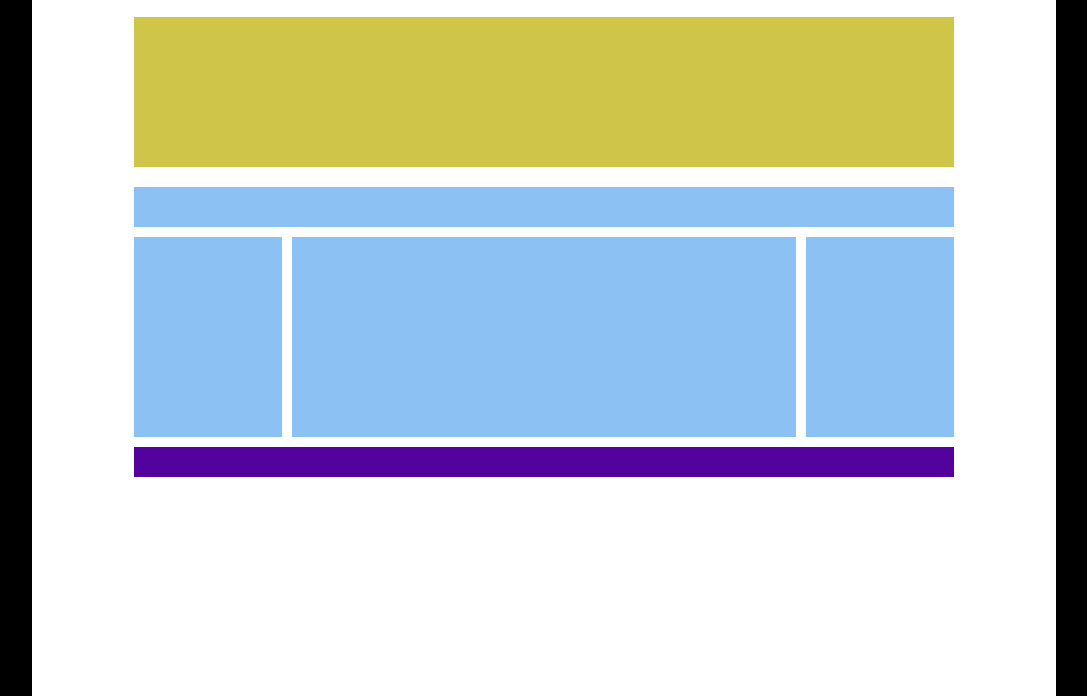
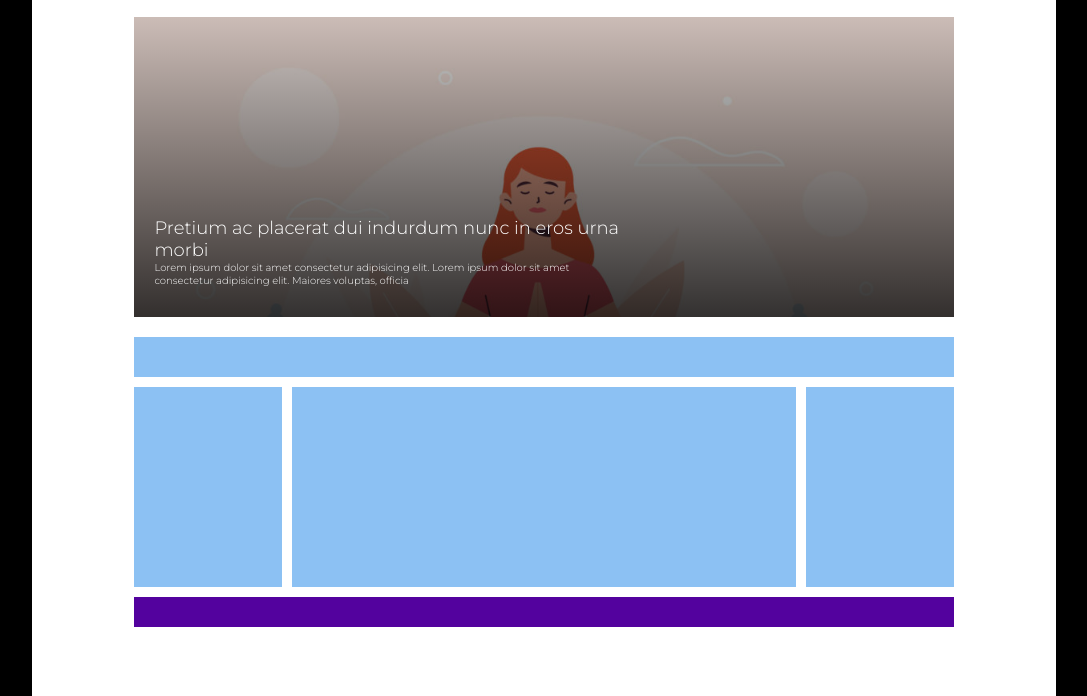
Before and after one commit to MorenaFischione/htmlcss-wp, a plain HTML site: page index.html in a window 1280 px wide. Shown: the part 154-850 px from the top of the page, without its empty margins (96-1183 px from the left). Drawn offline with Linux system fonts and the light colour scheme.

Commit message:
jumotrom completato

```diff
--- a/css/style.css
+++ b/css/style.css
@@ -6,6 +6,7 @@
 
 body {
     background-color: black;
+    font-family: 'Montserrat', sans-serif;
 }
 
 #main-header {
@@ -28,12 +29,16 @@ body {
     padding: 1px 0px ;
 }
 
-.jumbodrom {
+.jumbotrom {
     width: 100%;
-    height: 150px;
-    background-color: rgb(206, 197, 73);;
+    height: 300px;
     margin-bottom: 20px;
-    margin-top: 20px
+    margin-top: 20px;
+    background-image:
+        linear-gradient(rgba(0, 0, 0, 0.2), rgba(0, 0, 0, 0.8)),
+        url(../img/banner.jpg);
+    background-size: cover;
+
 }
 
 
@@ -95,3 +100,21 @@ li {
     text-decoration: none;
     font-size: small;
 }
+
+div.description {
+    width: 60%;
+    height: 100%;
+    vertical-align: middle;
+    color: rgba( 255, 255, 255, 1);
+    padding-top: 200px;
+    padding-left: 20px;
+    padding-bottom: 20px;
+}
+
+.description-img {
+    font-size: 18px;
+}
+
+.subtitle-description-img {
+    font-size: 10px;
+}
--- a/index.html
+++ b/index.html
@@ -5,13 +5,15 @@
     <meta http-equiv="X-UA-Compatible" content="IE=edge">
     <meta name="viewport" content="width=device-width, initial-scale=1.0">
     <link rel="stylesheet" href="CSS/style.css">
-
+    <link rel="preconnect" href="https://fonts.googleapis.com">
+    <link rel="preconnect" href="https://fonts.gstatic.com" crossorigin>
+    <link href="https://fonts.googleapis.com/css2?family=Montserrat:wght@300&display=swap" rel="stylesheet">
     <title>WP</title>
 </head>
 <body>
     <div class="container-white">
         <div class="container-text">
-            <!-- Rettangolo Rosa -->
+            <!-- Logo e Title -->
             <header>
                 <div id="main-header">
                     <img id="logo" src="img/logo.png" alt="Logo del WP">
@@ -40,9 +42,12 @@
                 </div>
             </header>
 
-            <!-- Rettangolo Giallo con immagine-->
-            <figure class="jumbodrom">
-                <div ></div>
+            <!-- Jumbotrom -->
+            <figure class="jumbotrom">
+                <div class="description">
+                    <p class="description-img">Pretium ac placerat dui indurdum nunc in eros urna morbi</p>
+                    <p class="subtitle-description-img">Lorem ipsum dolor sit amet consectetur adipisicing elit. Lorem ipsum dolor sit amet consectetur adipisicing elit. Maiores voluptas, officia</p>
+                </div>
             </figure>
 
             <!-- Sezione principale blu-->
```
